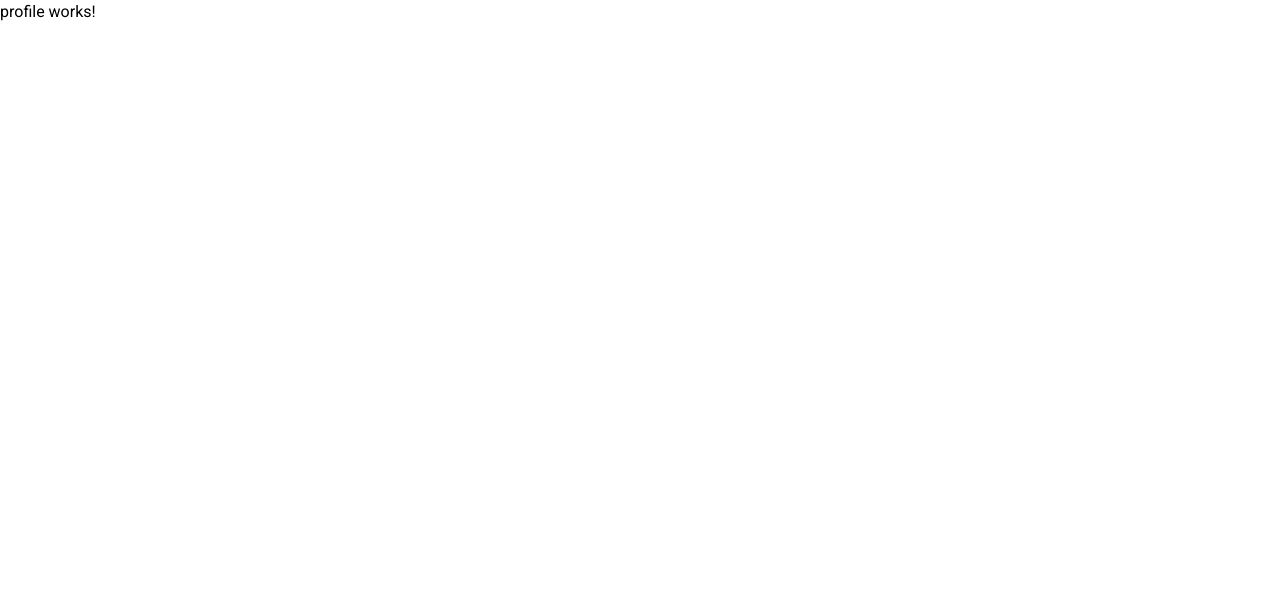
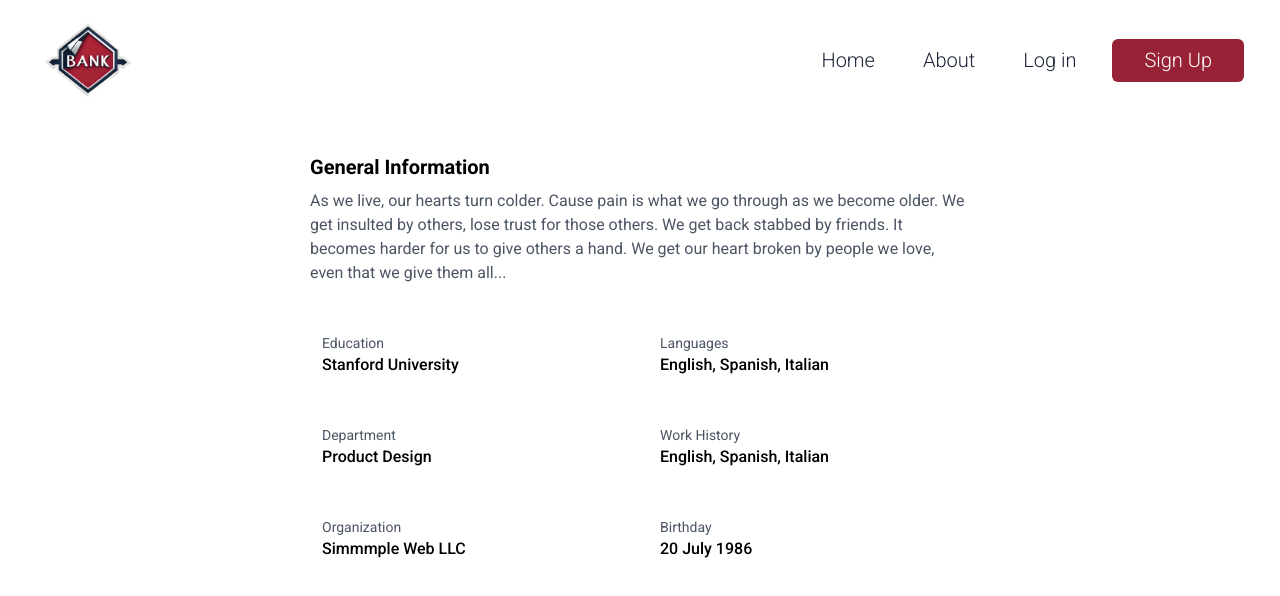
Before and after one commit to Rowada/BankRootFront, an Angular app: page /profile in a window 1280 px wide. Shown: the top 596 px of the page. Built offline with nearby package versions, Linux system fonts and the light colour scheme.

Commit message:
feat: update profile and add routing

```diff
--- a/src/app/profile/profile.component.html
+++ b/src/app/profile/profile.component.html
@@ -1 +1,58 @@
-<p>profile works!</p>
+<app-navbar></app-navbar>
+
+
+<div class="flex flex-col justify-center items-center">
+  <div class="relative flex flex-col items-center rounded-[20px] w-[700px] max-w-[95%] mx-auto bg-white bg-clip-border shadow-3xl shadow-shadow-500  p-3">
+    <div class="mt-2 mb-8 w-full">
+      <h4 class="px-2 text-xl font-bold text-navy-700">
+        General Information
+      </h4>
+      <p class="mt-2 px-2 text-base text-gray-600">
+        As we live, our hearts turn colder. Cause pain is what we go through
+        as we become older. We get insulted by others, lose trust for those
+        others. We get back stabbed by friends. It becomes harder for us to
+        give others a hand. We get our heart broken by people we love, even
+        that we give them all...
+      </p>
+    </div>
+    <div class="grid grid-cols-2 gap-4 px-2 w-full">
+      <div class="flex flex-col items-start justify-center rounded-2xl bg-white bg-clip-border px-3 py-4 shadow-3xl shadow-shadow-500">
+        <p class="text-sm text-gray-600">Education</p>
+        <p class="text-base font-medium text-navy-700">
+          Stanford University
+        </p>
+      </div>
+      <div class="flex flex-col justify-center rounded-2xl bg-white bg-clip-border px-3 py-4 shadow-3xl shadow-shadow-500 ">
+        <p class="text-sm text-gray-600">Languages</p>
+        <p class="text-base font-medium text-navy-700 ">
+          English, Spanish, Italian
+        </p>
+      </div>
+
+      <div class="flex flex-col items-start justify-center rounded-2xl bg-white bg-clip-border px-3 py-4 shadow-3xl shadow-shadow-500">
+        <p class="text-sm text-gray-600">Department</p>
+        <p class="text-base font-medium text-navy-700">
+          Product Design
+        </p>
+      </div>
+      <div class="flex flex-col justify-center rounded-2xl bg-white bg-clip-border px-3 py-4 shadow-3xl shadow-shadow-500">
+        <p class="text-sm text-gray-600">Work History</p>
+        <p class="text-base font-medium text-navy-700">
+          English, Spanish, Italian
+        </p>
+      </div>
+      <div class="flex flex-col items-start justify-center rounded-2xl bg-white bg-clip-border px-3 py-4 shadow-3xl shadow-shadow-500">
+        <p class="text-sm text-gray-600">Organization</p>
+        <p class="text-base font-medium text-navy-700">
+          Simmmple Web LLC
+        </p>
+      </div>
+      <div class="flex flex-col justify-center rounded-2xl bg-white bg-clip-border px-3 py-4 shadow-3xl shadow-shadow-500">
+        <p class="text-sm text-gray-600">Birthday</p>
+        <p class="text-base font-medium text-navy-700">
+          20 July 1986
+        </p>
+      </div>
+    </div>
+  </div>
+</div>
```
Also changed, not shown: src/app/home/home.component.html (line endings or trailing spaces).
